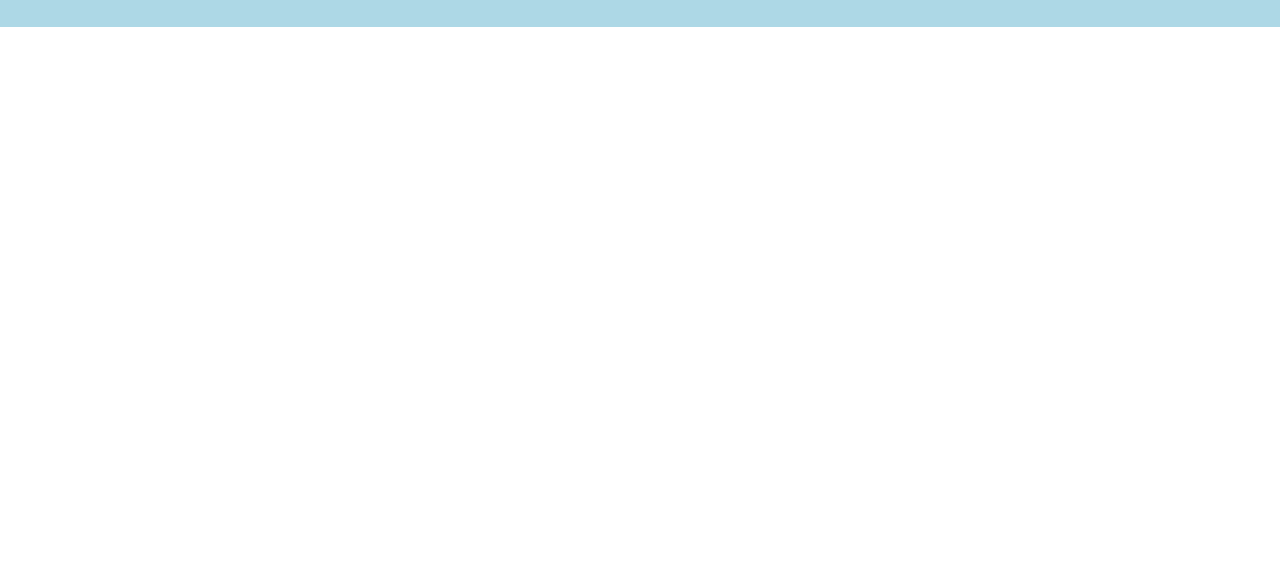
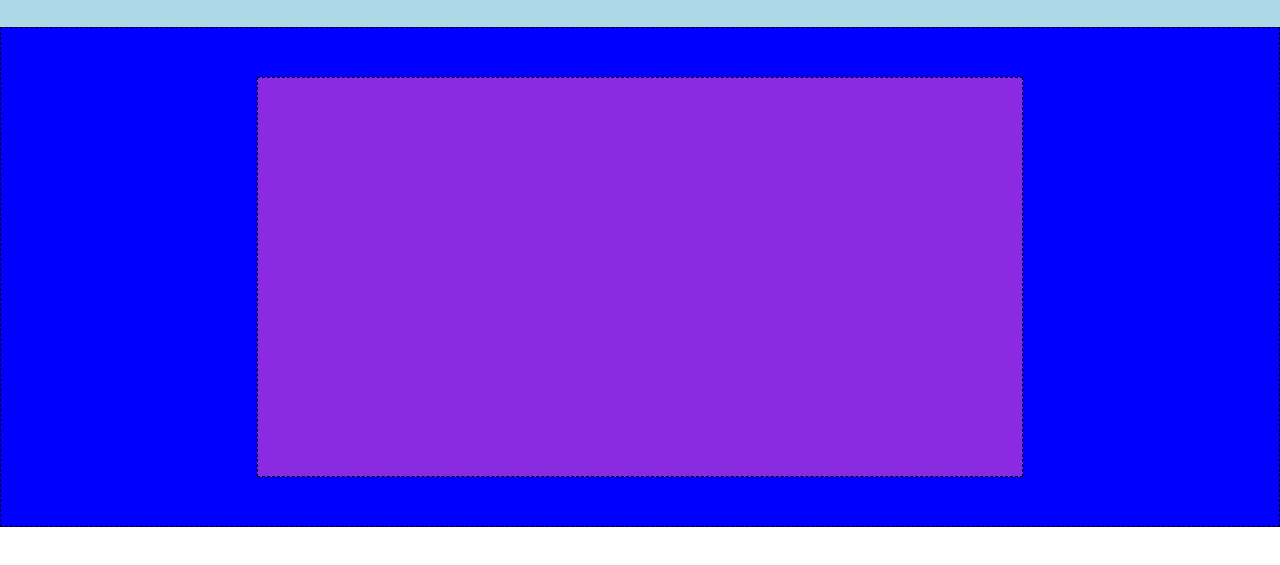
Before and after one commit to MarcoGranata9/htmlcss-struttura-discord, a plain HTML site: page index.html in a window 1280 px wide. Shown: the part 73-638 px from the top of the page. Drawn offline with Linux system fonts and the light colour scheme.

Commit message:
add: hero

```diff
--- a/css/style.css
+++ b/css/style.css
@@ -26,7 +26,6 @@ nav ul {
 .wrapper {
     display: flex;
     border: 1px dashed black;
-
 }
 
 /* Header */
@@ -34,7 +33,6 @@ header {
     background-color: lightblue;
     height: 100px;
     padding: 1rem;
-
 }
 
 .gold {
@@ -46,7 +44,6 @@ header {
     width: calc(100% / 3);
     display: flex;
     border: 1px dashed black;
-
 }
 
 nav {
@@ -54,16 +51,29 @@ nav {
     display: flex;
     justify-content: center;
     border: 1px dashed black;
-
 }
 
 .login {
     width: calc(100% / 3);
     text-align: end;
     border: 1px dashed black;
-
 }
 
 nav li {
     margin: 0 5px;
 }
+
+/* Main */
+
+.bg-blue {
+    background-color: blue;
+    min-height: 500px;
+    justify-content: center;
+    align-items: center;
+}
+
+.hero {
+    background-color: blueviolet;
+    min-height: 400px;
+    width: 60%;
+}
--- a/index.html
+++ b/index.html
@@ -33,11 +33,20 @@
                 <!-- /Login -->
            </div>
 
-
-
-
         </div>
     </header>
     <!-- /Header -->
+
+    <!-- Main -->
+    <main>
+        <!-- Hero -->
+        <div class="wrapper bg-blue">
+            <div class="wrapper hero">
+
+            </div>
+        </div>
+        <!-- /Hero -->
+    </main>
+    <!-- /Main -->
 </body>
 </html>
```
